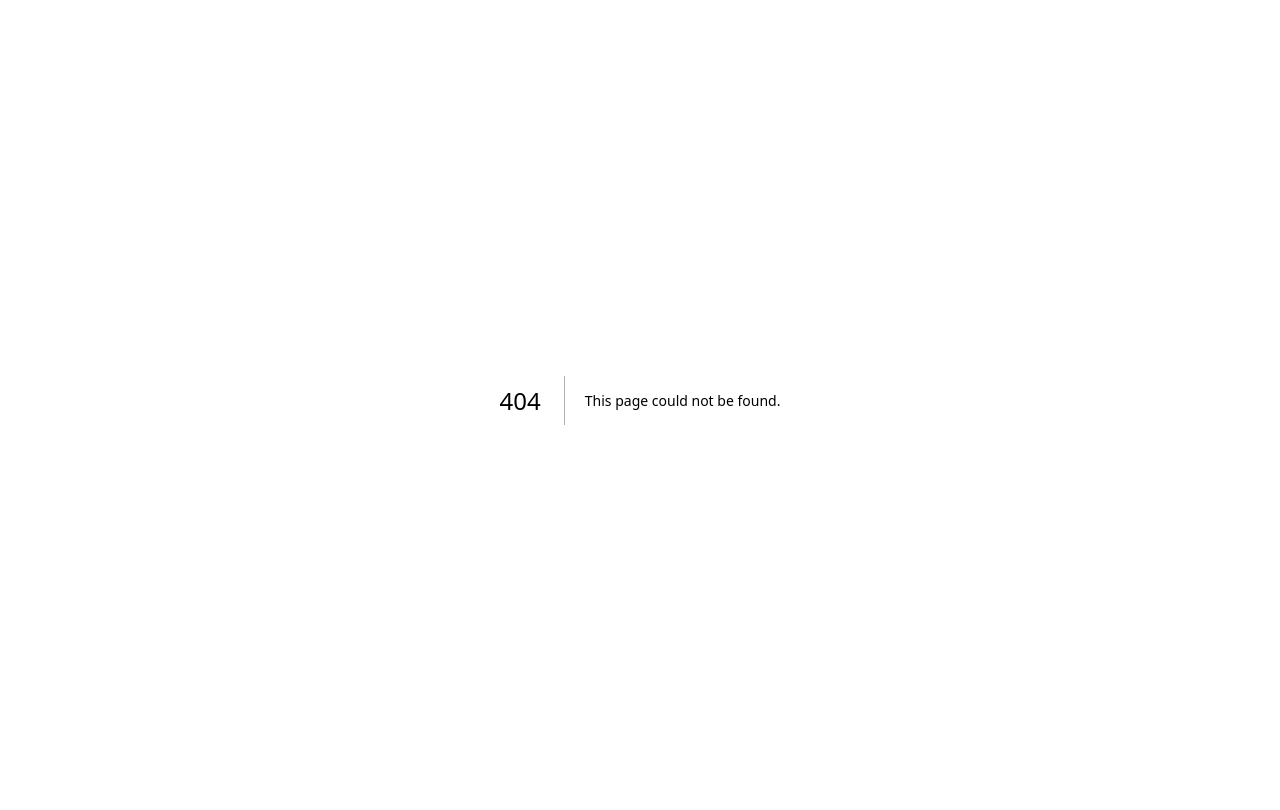
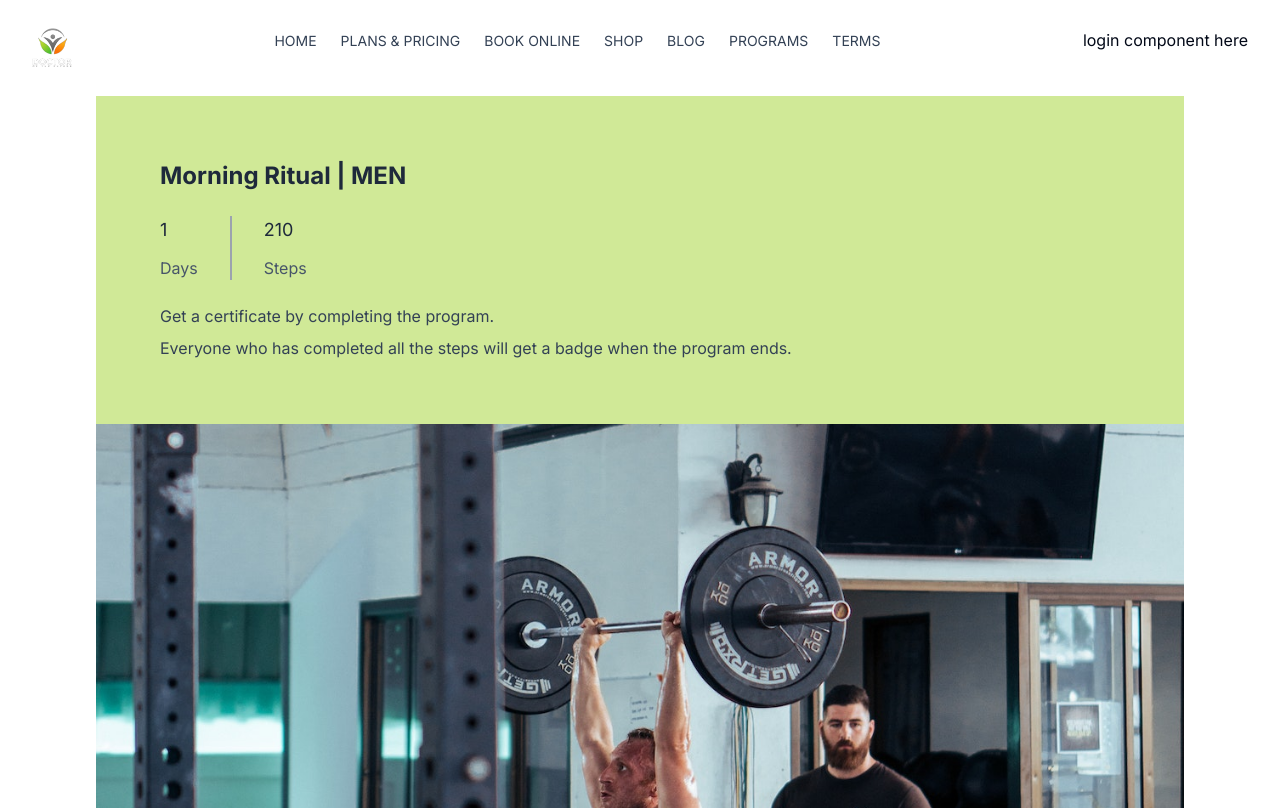
Before and after one commit to ajax484/doctor_of_the_future, a Next.js app: page /programs/info/1 in a window 1280 px wide. Before the commit this address had no page. Shown: the top 810 px of the page. Built offline with nearby package versions, Linux system fonts and the light colour scheme.

Commit message:
added programs

```diff
--- /dev/null
+++ b/app/(root)/(site)/(mainApp)/programs/info/[program_id]/page.tsx
@@ -0,0 +1,74 @@
+import React from "react";
+import { DUMMY_PROGRAMS } from "../../page";
+import Image from "next/image";
+import Button from "@/components/ui/button";
+
+async function getProgram(program_id: number) {
+  return DUMMY_PROGRAMS.find((program) => program.id == program_id);
+}
+
+export default async function programInfo({
+  params,
+}: {
+  params: { program_id: number };
+}) {
+  const { program_id } = params;
+  const program = await getProgram(program_id);
+
+  if (!program) {
+    // Handle the case when the program is not found
+    return <div>program not found</div>;
+  }
+
+  return (
+    <section className="md:px-4 lg:px-8">
+      <div className="p-4 md:p-8 lg:p-16 bg-limeGreen/50 space-y-6">
+        <h2 className="text-2xl font-bold text-slate-800">
+          {program.name} | <span className="uppercase">{program.gender}</span>
+        </h2>
+        <div className="flex gap-8">
+          <div className="flex flex-col justify-between">
+            <span className="block text-slate-800 text-lg">
+              {program.duration}
+            </span>
+            <span className="block text-slate-600">Days</span>
+          </div>
+          <div className="h-16 w-[2px] bg-gray-400" />
+          <div className="flex flex-col justify-between">
+            <span className="block text-slate-800 text-lg">
+              {program.steps}
+            </span>
+            <span className="block text-slate-600">Steps</span>
+          </div>
+        </div>
+        <div className="space-y-2 text-slate-700">
+          <p>Get a certificate by completing the program.</p>
+          <p>
+            Everyone who has completed all the steps will get a badge when the
+            program ends.
+          </p>
+        </div>
+      </div>
+      <div className="w-full relative h-40 md:h-80 lg:h-96 mb-6 md:mb-12 lg:mb-24">
+        <Image
+          src={program.image}
+          alt="name"
+          layout="fill"
+          objectFit="cover"
+          objectPosition="center"
+        />
+      </div>
+
+      <div className="flex flex-col md:flex-row gap-2">
+        <div className="flex-[70%] px-4 md:px-8 lg:px-16 space-y-6 md:space-y-8 lg:space-y-12">
+          <div className="space-y-2 md:space-y-4 lg:space-y-8">
+            <h3 className="text-2xl">About</h3>
+            <p className="text-slate-600">{program.description}</p>
+          </div>
+          <Button label="Join" intent="primary" />
+        </div>
+        <div className="bg-limeGreen/50 w-full md:min-h-[400px] flex-[30%]" />
+      </div>
+    </section>
+  );
+}
--- /dev/null
+++ b/app/(root)/(site)/(mainApp)/programs/page.tsx
@@ -0,0 +1,40 @@
+import ProgramCard, { ProgramCardProps } from "@/components/ui/programCard";
+import React from "react";
+
+export const DUMMY_PROGRAMS: ProgramCardProps[] = [
+  {
+    image: "/shop/shop1.jpg",
+    name: "Morning Ritual",
+    price: 200,
+    duration: 1,
+    id: 1,
+    gender: "men",
+    steps: 210,
+    description:
+      "Lorem ipsum dolor, sit amet consectetur adipisicing elit. Quas repellat enim voluptatum pariatur a nostrum officiis beatae labore facilis ad praesentium ipsa, alias numquam quisquam quo, necessitatibus culpa. Ipsa, libero!",
+  },
+  {
+    image: "/shop/shop2.jpg",
+    name: "Morning Ritual",
+    price: 150,
+    duration: 2,
+    id: 2,
+    gender: "women",
+    steps: 205,
+    description:
+      "Lorem ipsum dolor, sit amet consectetur adipisicing elit. Quas repellat enim voluptatum pariatur a nostrum officiis beatae labore facilis ad praesentium ipsa, alias numquam quisquam quo, necessitatibus culpa. Ipsa, libero!",
+  },
+];
+
+export default function page() {
+  return (
+    <div className="space-y-8">
+      <h1 className="text-2xl font-black text-center">Programs</h1>
+      <div className="grid md:grid-cols-2 gap-8">
+        {DUMMY_PROGRAMS.map((program) => (
+          <ProgramCard key={program.id} {...program} />
+        ))}
+      </div>
+    </div>
+  );
+}
--- a/components/navbar/Navbar.tsx
+++ b/components/navbar/Navbar.tsx
@@ -3,27 +3,41 @@ import Link from "next/link";
 const Navbar = () => {
   return (
     <nav className="flex  items-center gap-x-4">
-      <ul className="hidden md:flex  gap-x-6 uppercase text-sm">
+      <ul className="hidden md:flex gap-x-6 uppercase">
         <li className="hover:font-light">
-          <Link href={`/`}>Home</Link>
+          <Link href={`/`}>
+            <span className="text-sm text-slate-700">Home</span>
+          </Link>
         </li>
         <li className="hover:font-light">
-          <Link href={`/plans`}>Plans & Pricing</Link>
+          <Link href={`/plans`}>
+            <span className="text-sm text-slate-700">Plans & Pricing</span>
+          </Link>
         </li>
         <li className="hover:font-light">
-          <Link href={`/`}>Book Online</Link>
+          <Link href={`/`}>
+            <span className="text-sm text-slate-700">Book Online</span>
+          </Link>
         </li>
         <li className="hover:font-light">
-          <Link href={`/shop`}>Shop</Link>
+          <Link href={`/shop`}>
+            <span className="text-sm text-slate-700">Shop</span>
+          </Link>
         </li>
         <li className="hover:font-light">
-          <Link href={`/`}>Blog</Link>
+          <Link href={`/`}>
+            <span className="text-sm text-slate-700">Blog</span>
+          </Link>
         </li>
         <li className="hover:font-light">
-          <Link href={`/`}>Programs</Link>
+          <Link href={`/programs`}>
+            <span className="text-sm text-slate-700">Programs</span>
+          </Link>
         </li>
         <li className="hover:font-light">
-          <Link href={`/terms`}>Terms</Link>
+          <Link href={`/terms`}>
+            <span className="text-sm text-slate-700">Terms</span>
+          </Link>
         </li>
       </ul>
     </nav>
--- /dev/null
+++ b/components/ui/programCard/index.tsx
@@ -0,0 +1,60 @@
+"use client";
+import Image from "next/image";
+import React from "react";
+import Button from "../button";
+import { useRouter } from "next/navigation";
+
+export interface ProgramCardProps {
+  image: string;
+  name: string;
+  id: number;
+  price: number;
+  duration: number;
+  gender: "men" | "women";
+  steps: number;
+  description: string;
+}
+
+const ProgramCard: React.FC<ProgramCardProps> = ({
+  duration,
+  gender,
+  id,
+  image,
+  name,
+  price,
+}) => {
+  const router = useRouter();
+  return (
+    <div className="border-[1px] border-gray-200">
+      <div className="w-full h-80 relative">
+        <Image
+          src={image}
+          alt="name"
+          layout="fill"
+          objectFit="cover"
+          objectPosition="center"
+        />
+      </div>
+      <div className="p-8 space-y-6">
+        <div className="space-y-3">
+          <h2 className="text-xl font-bold">
+            {name} | <span className="uppercase">{gender}</span>
+          </h2>
+          <h4 className="text-slate-700">{duration} days</h4>
+        </div>
+
+        <div className="bg-gray-600 w-10 h-[1px]" />
+
+        <h3 className="text-slate-800">NGN{price}</h3>
+
+        <Button
+          label="Join"
+          intent="primary"
+          onClick={() => router.push(`/programs/info/${id}`)}
+        />
+      </div>
+    </div>
+  );
+};
+
+export default ProgramCard;
```
